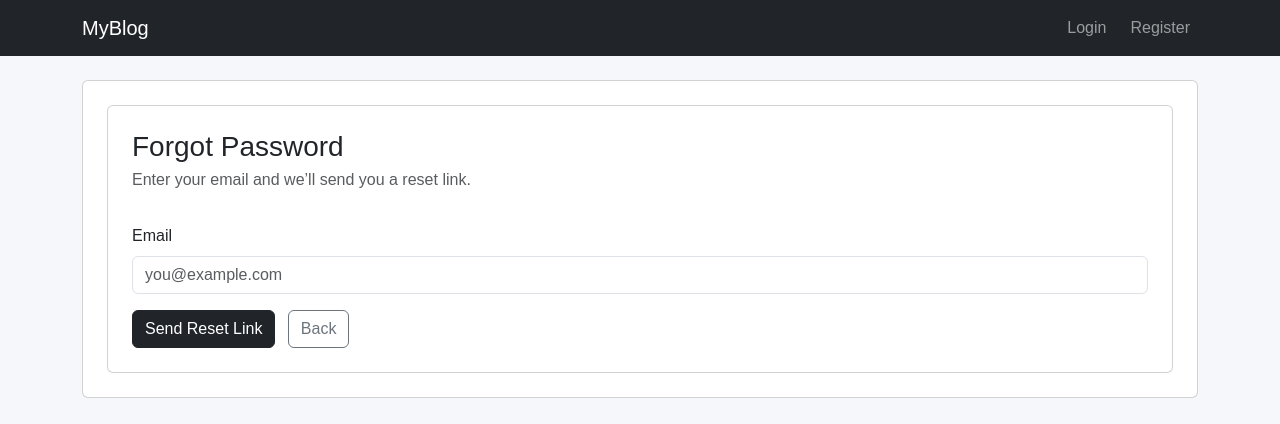
After one commit to Aman21253/myblog, a Django app: page /y/forgot-password/ in a window 1280 px wide. The commit adds this page. Shown: the top 424 px of the page. Run offline with Django 5.2, Linux system fonts and the light colour scheme.

Commit message:
reset password

```diff
--- /dev/null
+++ b/blog/templates/blog/y_forgot_password.html
@@ -0,0 +1,20 @@
+{% extends "blog/y_base.html" %}
+{% block title %}Forgot Password | MyBlog{% endblock %}
+
+{% block content %}
+<div class="card p-4">
+  <h3 class="mb-1">Forgot Password</h3>
+  <p class="text-muted">Enter your email and we’ll send you a reset link.</p>
+
+  <form method="post" class="mt-3" autocomplete="off">
+    {% csrf_token %}
+    <div class="mb-3">
+      <label class="form-label">Email</label>
+      <input type="email" name="email" class="form-control" required placeholder="you@example.com">
+    </div>
+
+    <button class="btn btn-dark">Send Reset Link</button>
+    <a href="{% url 'y_login' %}" class="btn btn-outline-secondary ms-2">Back</a>
+  </form>
+</div>
+{% endblock %}
--- a/blog/templates/blog/y_login.html
+++ b/blog/templates/blog/y_login.html
@@ -34,6 +34,9 @@
       required
     >
   </div>
+  <a href="{% url 'y_forgot_password' %}" class="small d-block mt-2">
+    Forgot password?
+  </a>
 
   <div class="col-12 d-flex gap-2">
     <button class="btn btn-dark" type="submit">Login</button>
--- a/blog/urls.py
+++ b/blog/urls.py
@@ -39,4 +39,7 @@ urlpatterns = [
 
     path("y/bookmarks/", views.y_bookmarks, name="y_bookmarks"),
     path("y/blog/<int:blog_id>/bookmark/", views.y_blog_bookmark_toggle, name="y_blog_bookmark_toggle"),
+
+    path("y/forgot-password/", views.y_forgot_password, name="y_forgot_password"),
+    path("y/reset-password/<str:token>/", views.y_reset_password, name="y_reset_password"),
 ]
--- a/blog/views.py
+++ b/blog/views.py
@@ -10,8 +10,11 @@ from django.conf import settings
 from django.core.files.storage import FileSystemStorage
 from django.core.paginator import Paginator
 from datetime import timedelta
+import uuid
+from django.urls import reverse
+from django.core.mail import send_mail
 
-from .models import BlogsUsers, BlogsCategories, BlogsDetails, BlogsComments, BlogsLikes, BlogsBookmarks
+from .models import BlogsUsers, BlogsCategories, BlogsDetails, BlogsComments, BlogsLikes, BlogsBookmarks, PasswordResetToken
 
 
 # ----------- USER MANAGEMENT HELPERS -----------
@@ -162,7 +165,7 @@ def y_login(request):
 
     return render(request, "blog/y_login.html")
 
-
+#-------------Register----------------------
 def y_register(request):
     if request.method == "POST":
         name = request.POST.get("name", "").strip()
@@ -215,6 +218,90 @@ def y_register(request):
 def y_logout(request):
     request.session.flush()
     return redirect("y_login")
+
+#-------------Forgot password--------------------------
+def y_forgot_password(request):
+    """
+    Screen: user enters email
+    Action: send reset link if user exists (but UI always shows generic message)
+    """
+    if request.method == "POST":
+        email = (request.POST.get("email") or "").strip().lower()
+
+        user = BlogsUsers.objects.filter(bu_email=email, bu_status="Active").first()
+
+        # Always show same message (security)
+        messages.success(request, "If email exists, reset link has been sent.")
+        if not user:
+            return redirect("y_login")
+
+        token = str(uuid.uuid4())
+
+        # create token row
+        try:
+            PasswordResetToken.objects.create(
+                prt_user=user,
+                prt_token=token,
+            )
+        except IntegrityError:
+            # rare case token clash
+            token = str(uuid.uuid4())
+            PasswordResetToken.objects.create(
+                prt_user=user,
+                prt_token=token,
+            )
+
+        reset_link = request.build_absolute_uri(
+            reverse("y_reset_password", kwargs={"token": token})
+        )
+
+        send_mail(
+            subject="Reset Your Password - MyBlog",
+            message=f"Click this link to reset your password:\n\n{reset_link}\n\nThis link expires in 30 minutes.",
+            from_email=settings.DEFAULT_FROM_EMAIL,
+            recipient_list=[email],
+            fail_silently=False,
+        )
+
+        return redirect("y_login")
+
+    return render(request, "blog/y_forgot_password.html")
+
+
+def y_reset_password(request, token):
+    """
+    Screen: set new password
+    """
+    reset_obj = PasswordResetToken.objects.filter(prt_token=token).select_related("prt_user").first()
+
+    if (not reset_obj) or reset_obj.prt_is_used or reset_obj.is_expired():
+        messages.error(request, "Invalid or expired reset link.")
+        return redirect("y_login")
+
+    if request.method == "POST":
+        password = request.POST.get("password") or ""
+        confirm = request.POST.get("confirm_password") or ""
+
+        if password != confirm:
+            messages.error(request, "Passwords do not match.")
+            return redirect(request.path)
+
+        if len(password) < 8:
+            messages.error(request, "Password must be at least 8 characters.")
+            return redirect(request.path)
+
+        user = reset_obj.prt_user
+        user.bu_password_hash = make_password(password)
+        user.bu_updated_at = timezone.now()
+        user.save(update_fields=["bu_password_hash", "bu_updated_at"])
+
+        reset_obj.prt_is_used = True
+        reset_obj.save(update_fields=["prt_is_used"])
+
+        messages.success(request, "Password reset successful. Please login.")
+        return redirect("y_login")
+
+    return render(request, "blog/y_reset_password.html", {"token": token})
 
 
 # ---------------- PAGES ----------------
--- a/myblog/urls.py
+++ b/myblog/urls.py
@@ -19,10 +19,15 @@ from django.contrib import admin
 from django.urls import path, include
 from django.conf import settings
 from django.conf.urls.static import static
+from django.http import JsonResponse
+
+def chrome_devtools_dummy(request):
+    return JsonResponse({}, status=200)
 
 urlpatterns = [
     path("admin/", admin.site.urls),
     path('', include('blog.urls')),
+    path(".well-known/appspecific/com.chrome.devtools.json", chrome_devtools_dummy),
 ]
 if settings.DEBUG:
     urlpatterns += static(settings.MEDIA_URL, document_root=settings.MEDIA_ROOT)
```
Also changed, not shown: blog/models.py (+27 -7 lines), blog/templates/blog/y_reset_password.html (added, +26 -0 lines), myblog/settings.py (+7 -6 lines), blog/migrations/0005_passwordresettoken.py (added), blog/migrations/0006_delete_passwordresettoken.py (added), blog/migrations/0007_passwordresettoken.py (added).
